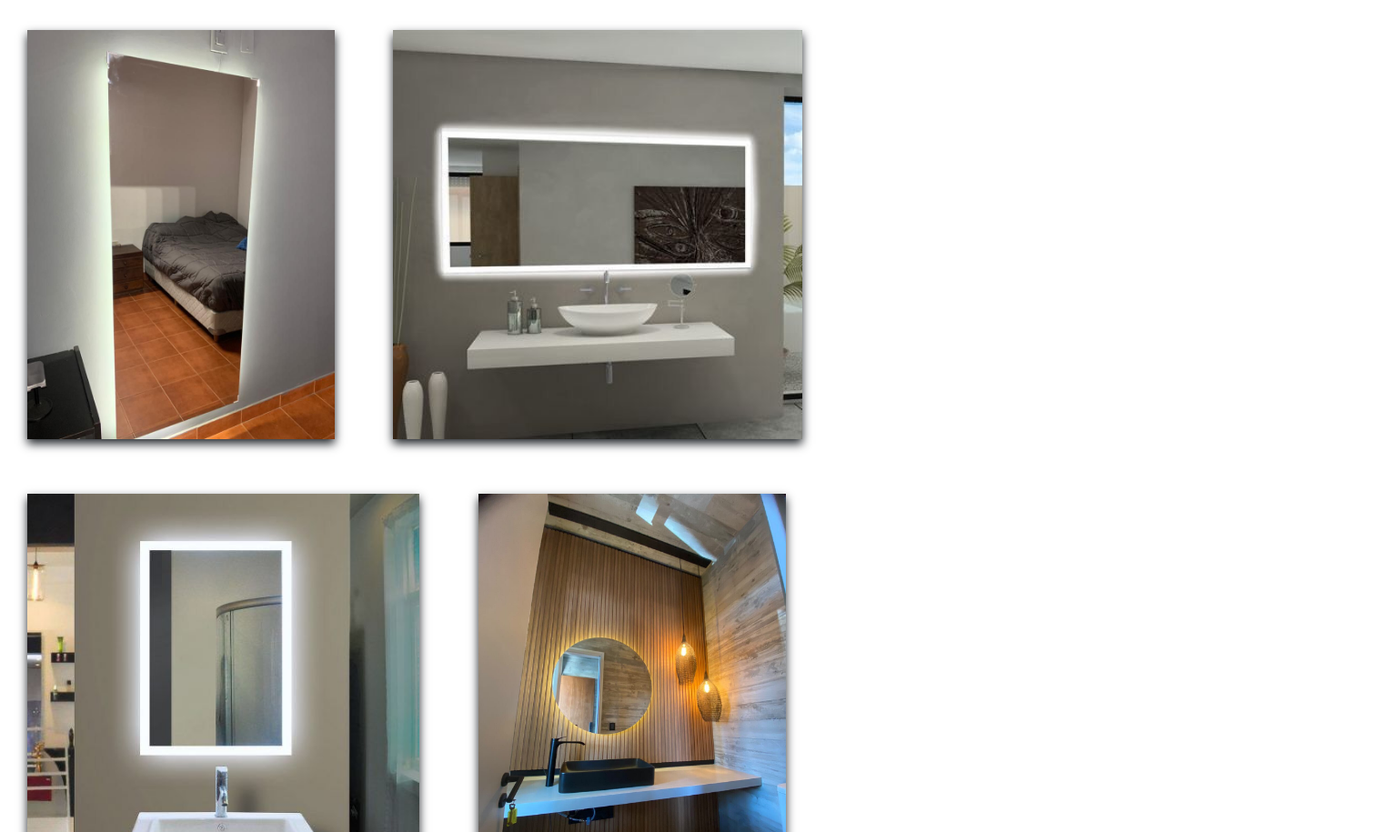
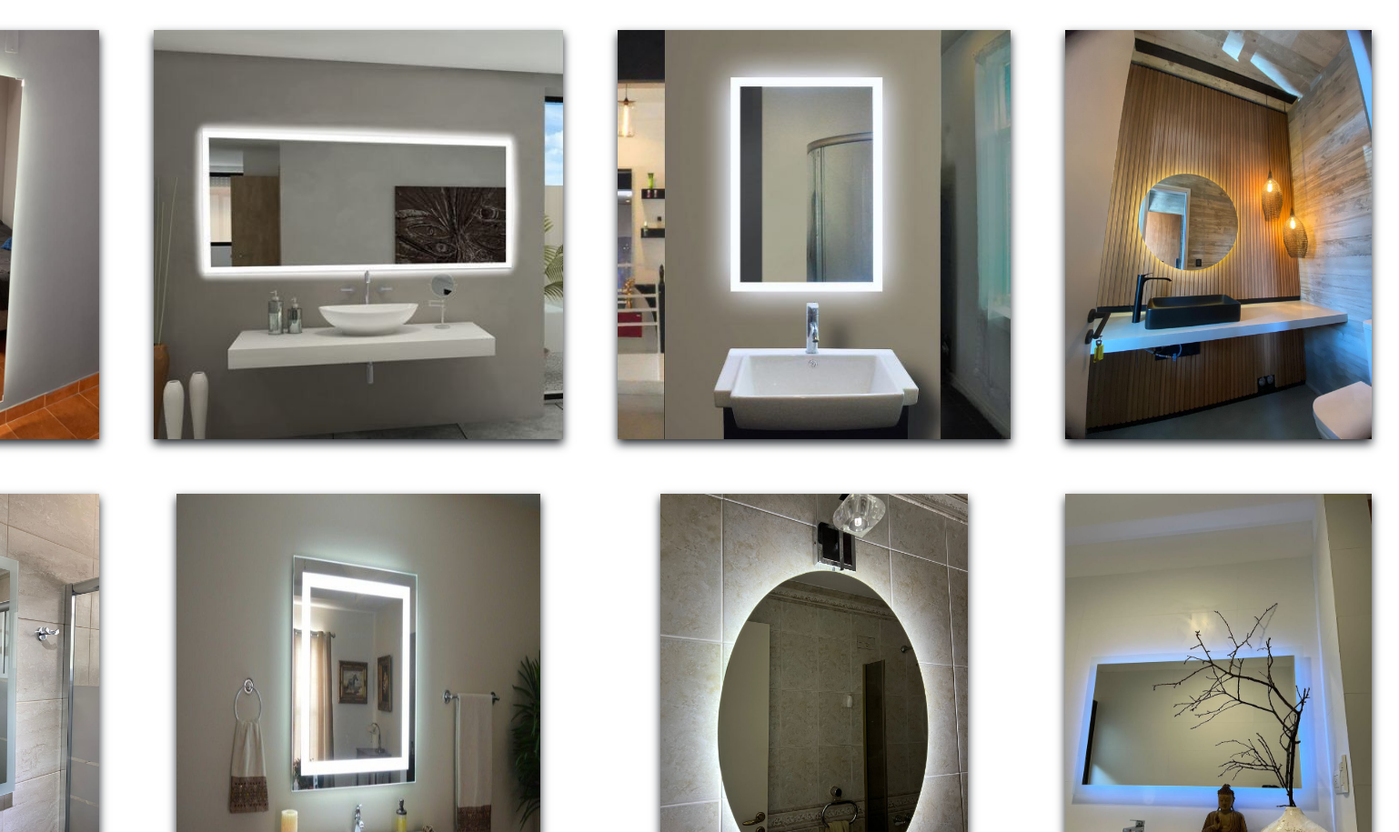
Before and after one commit to LeoGPeter/PreEntrega2, a plain HTML site: page pages/Catalogo.html in a window 1280 px wide. Shown: the part 185-1100 px from the top of the page at 91% size, 1538 px wide, since content can reach past the window. Drawn offline with nearby package versions, Linux system fonts and the light colour scheme.

Commit message:
Modifique el incio saque parrafo y agregue grid en el catalogo

```diff
--- a/css/style.css
+++ b/css/style.css
@@ -67,9 +67,7 @@
 .main img {
     display: grid;
     grid-template-columns: 1fr 1fr 1fr;
-    width: 500px;
-    box-shadow: 0px 5px 10px;
-    margin: 30px;
+    width: 600px;
 }
 
 @font-face {
@@ -83,9 +81,6 @@
 }
 
 .main-modelos h1 {
-    font-family: 'Inter', sans-serif;
-    font-family: 'Lobster Two', cursive;
-    font-family: 'Rubik Puddles', cursive;
     text-align: center;
     padding: 15px;
 }
@@ -93,6 +88,40 @@
 .main-modelos {
     text-transform: uppercase;
 }
+
+.container {  display: grid;
+    grid-template-columns: 1fr 1fr 1fr 1fr;
+    grid-template-rows: 1fr 1fr 1fr;
+    grid-auto-rows: 1fr;
+    gap: 0px 0px;
+    grid-auto-flow: row;
+    grid-template-areas:
+      "img1 img2 img3 img4"
+      "img5 img6 img7 img8"
+      ". video video .";
+      justify-items: center;
+    justify-content: center;
+  }
+
+  .img1 { grid-area: img1; }
+
+  .img2 { grid-area: img2; }
+
+  .img3 { grid-area: img3; }
+
+  .img4 { grid-area: img4; }
+
+  .img5 { grid-area: img5; }
+
+  .img6 { grid-area: img6; }
+
+  .img7 { grid-area: img7; }
+
+  .img8 { grid-area: img8; }
+
+  .video { grid-area: video; }
+
+
 
 .main-modelos img {
     height: 450px;
--- a/pages/Catalogo.html
+++ b/pages/Catalogo.html
@@ -1,14 +1,19 @@
 <!DOCTYPE html>
 <html lang="en">
+
 <head>
     <meta charset="UTF-8">
     <meta name="viewport" content="width=device-width, initial-scale=1.0">
     <link rel="stylesheet" href="../css/style.css">
     <link rel="shortcut icon" href="../recursos/logo.jpg">
-    <link href="https://cdn.jsdelivr.net/npm/bootstrap@5.3.0/dist/css/bootstrap.min.css" rel="stylesheet" integrity="sha384-9ndCyUaIbzAi2FUVXJi0CjmCapSmO7SnpJef0486qhLnuZ2cdeRhO02iuK6FUUVM" crossorigin="anonymous">
+    <link href="https://cdn.jsdelivr.net/npm/bootstrap@5.3.0/dist/css/bootstrap.min.css" rel="stylesheet"
+        integrity="sha384-9ndCyUaIbzAi2FUVXJi0CjmCapSmO7SnpJef0486qhLnuZ2cdeRhO02iuK6FUUVM" crossorigin="anonymous">
     <title>Interiores Isla - Modelos</title>
-    <script src="https://cdn.jsdelivr.net/npm/bootstrap@5.3.0/dist/js/bootstrap.bundle.min.js" integrity="sha384-geWF76RCwLtnZ8qwWowPQNguL3RmwHVBC9FhGdlKrxdiJJigb/j/68SIy3Te4Bkz" crossorigin="anonymous"></script>
+    <script src="https://cdn.jsdelivr.net/npm/bootstrap@5.3.0/dist/js/bootstrap.bundle.min.js"
+        integrity="sha384-geWF76RCwLtnZ8qwWowPQNguL3RmwHVBC9FhGdlKrxdiJJigb/j/68SIy3Te4Bkz"
+        crossorigin="anonymous"></script>
 </head>
+
 <body>
     <header class="header">
         <a href="../index.html">
@@ -23,18 +28,24 @@
             </ul>
         </nav>
     </header>
-
     <main class="main-modelos">
         <h1 class="Catalogo">Catalago</h1>
-        <img src="../recursos/espejo-vestidor.jpg" alt="Espejo vestidor">
-        <img src="../recursos/rectangular-1.jpg" alt="Espejo rectangular">
-        <img src="../recursos/rectangular-vertical.jpg" alt="Espejo vertical">
-        <img src="../recursos/redondo.jpg" alt="Espejo redondo">
-        <img src="../recursos/vertical-arenado.jpg" alt="Espejo con detalle arenado">
-        <img class="cuadrado-led" src="../recursos/cuadrado-arenado.jpg" alt="Cuadrado arenado led">
-        <img src="../recursos/ovalado.jpg" alt="Espejo ovalado">
-        <img src="../recursos/rectangular-3.jpg" alt="Rectangular ">
-        <iframe class="espejo-touch" width="560" height="315" src="https://www.youtube.com/embed/_NWAlb0qZI4" title="YouTube video player" frameborder="0" allow="accelerometer; autoplay; clipboard-write; encrypted-media; gyroscope; picture-in-picture; web-share" allowfullscreen></iframe>
+        <div class="container">
+            <div class="img1"><img src="../recursos/espejo-vestidor.jpg" alt="Espejo vestidor"></div>
+            <div class="img2"><img src="../recursos/rectangular-1.jpg" alt="Espejo rectangular"></div>
+            <div class="img3"><img src="../recursos/rectangular-vertical.jpg" alt="Espejo vertical"></div>
+            <div class="img4"><img src="../recursos/redondo.jpg" alt="Espejo redondo"></div>
+            <div class="img5"><img src="../recursos/vertical-arenado.jpg" alt="Espejo con detalle arenado"></div>
+            <div class="img6"><img class="cuadrado-led" src="../recursos/cuadrado-arenado.jpg"
+                    alt="Cuadrado arenado led"></div>
+            <div class="img7"><img src="../recursos/ovalado.jpg" alt="Espejo ovalado"></div>
+            <div class="img8"><img src="../recursos/rectangular-3.jpg" alt="Rectangular "></div>
+            <div class="video"><iframe class="espejo-touch" width="560" height="315"
+                    src="https://www.youtube.com/embed/_NWAlb0qZI4" title="YouTube video player" frameborder="0"
+                    allow="accelerometer; autoplay; clipboard-write; encrypted-media; gyroscope; picture-in-picture; web-share"
+                    allowfullscreen></iframe></div>
+        </div>
+
 
     </main>
 
@@ -59,4 +70,5 @@
 
 
 </body>
+
 </html>
```
Also changed, not shown: index.html (+0 -2 lines).
